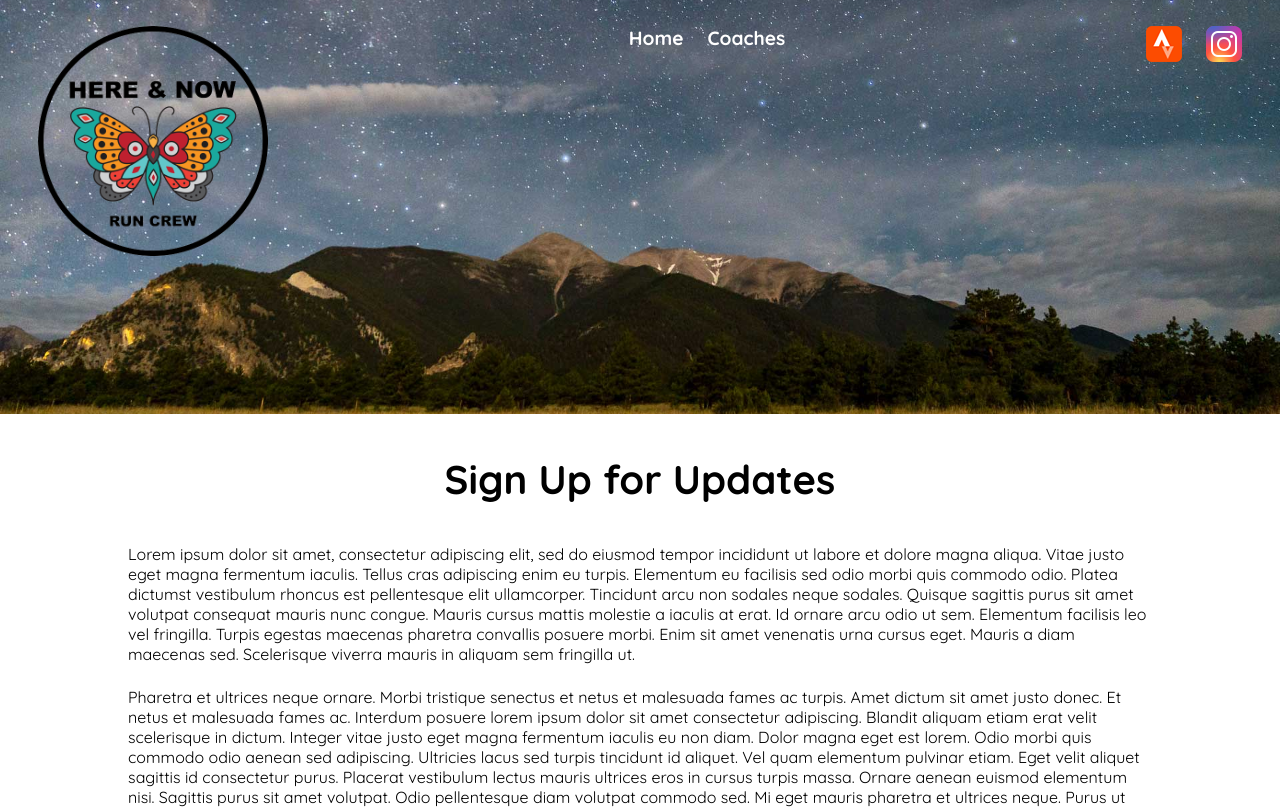
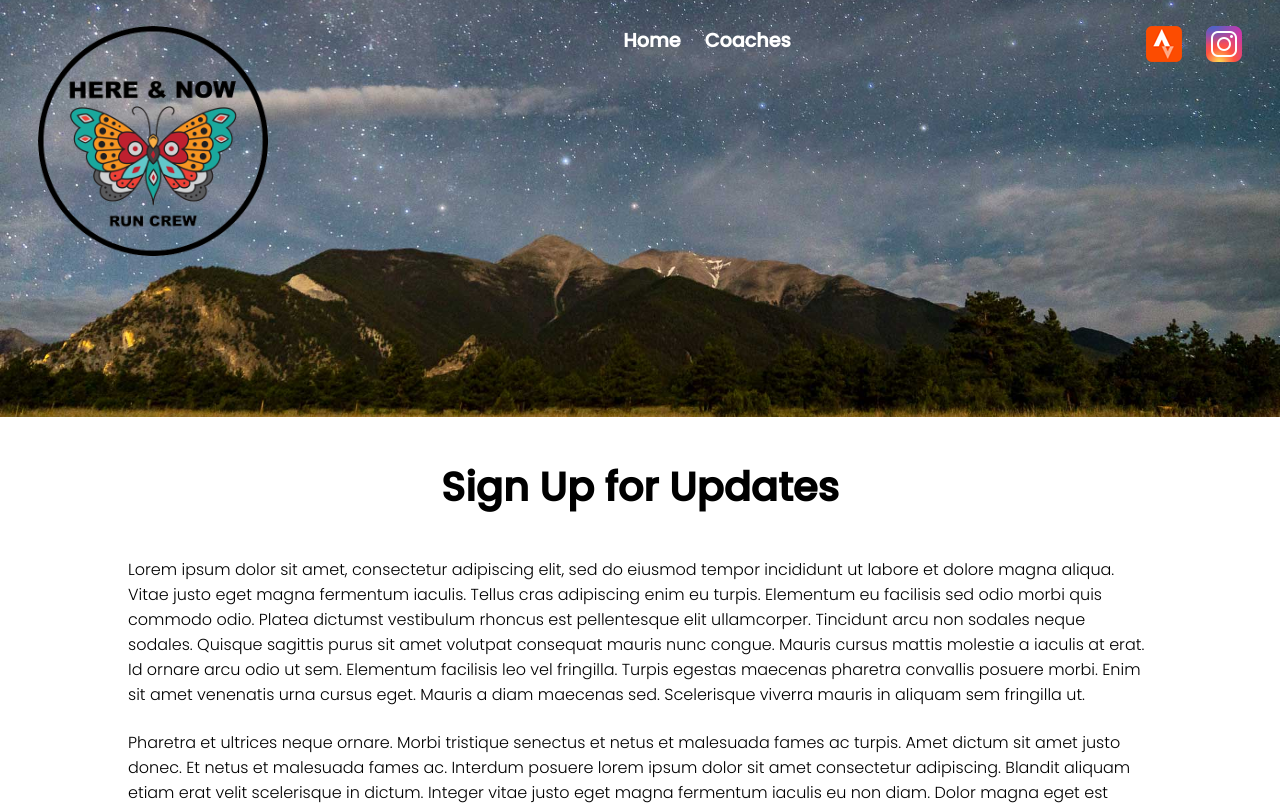
Before and after one commit to jhnnyk/hereandnowrunclub, a Vue app: page / in a window 1280 px wide. Shown: the top 809 px of the page. Built offline with nearby package versions, Linux system fonts and the light colour scheme.

Commit message:
font changes

```diff
--- a/index.html
+++ b/index.html
@@ -8,7 +8,7 @@
     <link rel="preconnect" href="https://fonts.googleapis.com" />
     <link rel="preconnect" href="https://fonts.gstatic.com" crossorigin />
     <link
-      href="https://fonts.googleapis.com/css2?family=Quicksand:wght@400;700&display=swap"
+      href="https://fonts.googleapis.com/css2?family=Poppins:wght@300;500&display=swap"
       rel="stylesheet"
     />
   </head>
--- a/src/App.vue
+++ b/src/App.vue
@@ -13,8 +13,9 @@
 body {
   margin: 0;
   padding: 0;
-  font-family: 'Quicksand', sans-serif;
+  font-family: 'Poppins', sans-serif;
   font-size: 16px;
+  font-weight: 300;
 }
 
 h1,
@@ -25,7 +26,7 @@
 h6 {
   margin: 0;
   padding: 0;
-  font-weight: bold;
+  font-weight: 600;
 }
 
 h1 {
```
